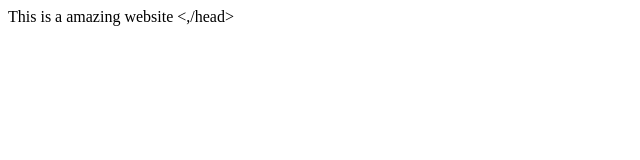
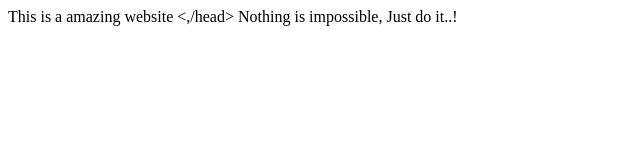
Before and after one commit to Sohan1986/My-Practice, a plain HTML site: page project/index.html in a window 1280 px wide. Shown: the whole page, without its empty margins (0-640 px from the left). Drawn offline with Linux system fonts and the light colour scheme.

Commit message:
Update index.html file

```diff
--- a/project/index.html
+++ b/project/index.html
@@ -5,4 +5,6 @@ Sample Website.
 <head>
 This is a amazing website
 <,/head>
+Nothing is impossible, Just do it..!
+</p>
 </html>
```
